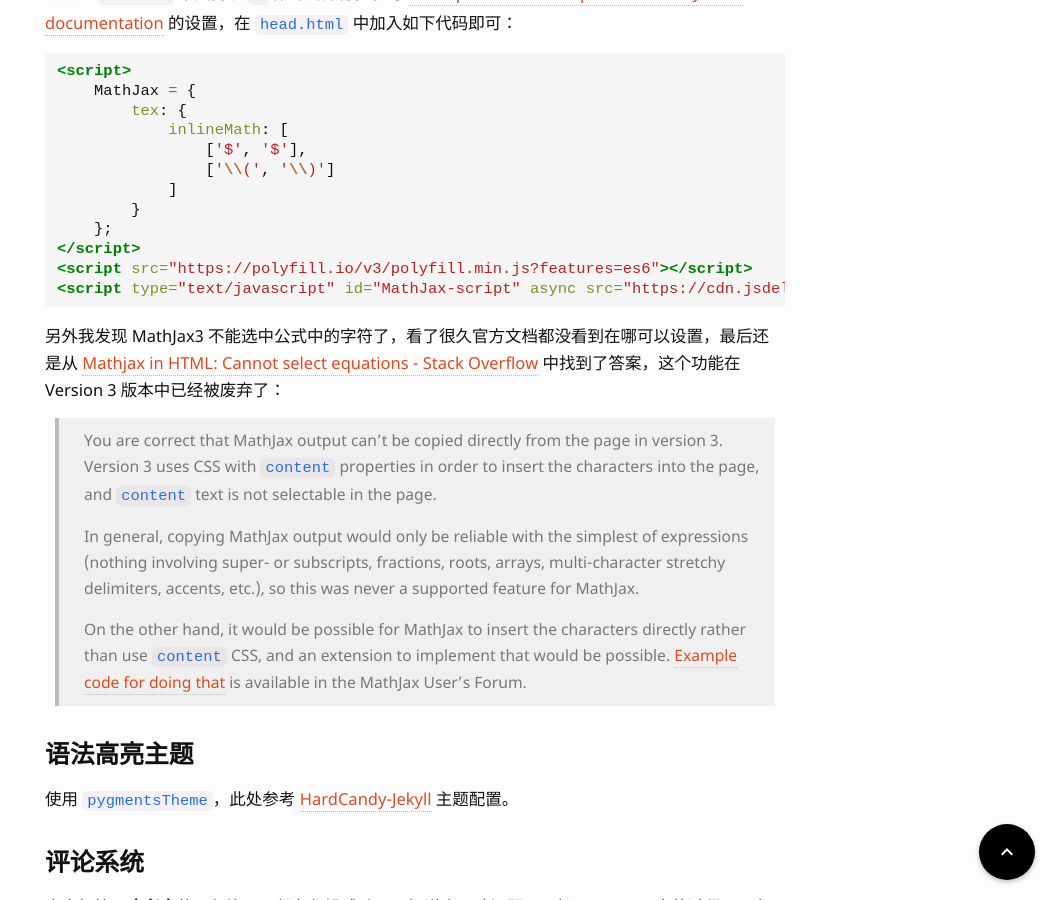
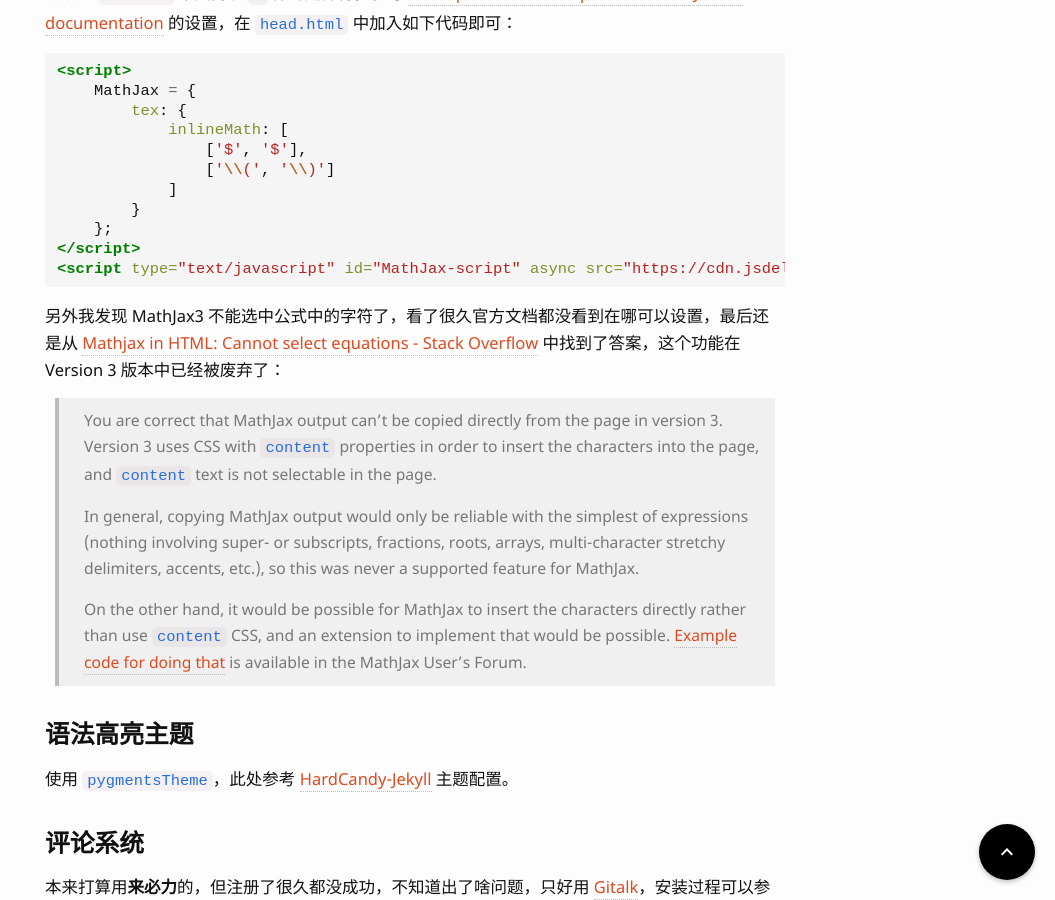
Before and after one commit to Theigrams/zjblog, a Jekyll site: the page built from _posts/2021-7-21-introduction.md, in a window 1280 px wide and 900 px high, scrolled down 6315 px. Shown: the whole window, without its empty margins (225-1280 px from the left). Built offline with Jekyll 4.4.1, drawn with Linux system fonts in a browser that asks for light colours; some web fonts are replaced; formulas are drawn with MathJax 3; comment, search, counter and statistics services are not loaded; some of the changed lines change nothing that is shown.

Commit message:
Remove polyfill.io script

````diff
--- a/_includes/head.html
+++ b/_includes/head.html
@@ -41,7 +41,6 @@
             }
         };
     </script>
-    <script src="https://polyfill.io/v3/polyfill.min.js?features=es6"></script>
     <script type="text/javascript" id="MathJax-script" async src="https://cdn.jsdelivr.net/npm/mathjax@3/es5/tex-chtml.js"></script>
 
 
--- a/_posts/2021-7-21-introduction.md
+++ b/_posts/2021-7-21-introduction.md
@@ -235,7 +235,6 @@ typora-root-url: ../..
         }
     };
 </script>
-<script src="https://polyfill.io/v3/polyfill.min.js?features=es6"></script>
 <script type="text/javascript" id="MathJax-script" async src="https://cdn.jsdelivr.net/npm/mathjax@3/es5/tex-chtml.js"></script>
 ```
 
````
